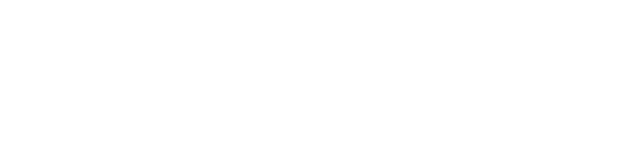
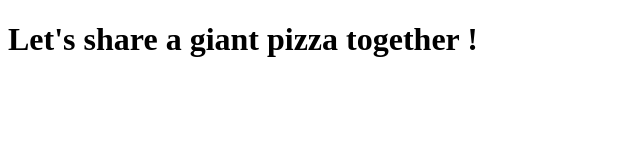
Before and after one commit to Nafaryus/sharezza, a plain HTML site: page index.html in a window 1280 px wide. Shown: the whole page, without its empty margins (0-640 px from the left). Drawn offline with Linux system fonts and the light colour scheme.

Commit message:
Add a h1 in the body section

```diff
--- a/index.html
+++ b/index.html
@@ -5,6 +5,7 @@
     <title>The sharezza project</title>
   </head>
   <body>
+    <h1>Let's share a giant pizza together !</h1>
 
   </body>
 </html>
```
